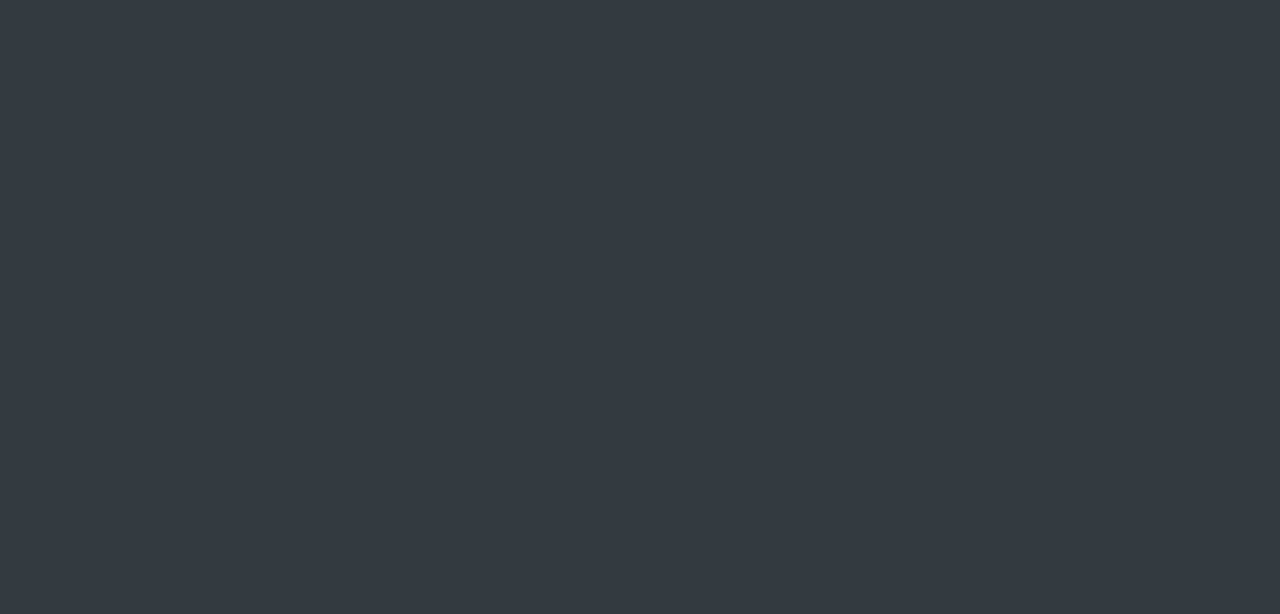
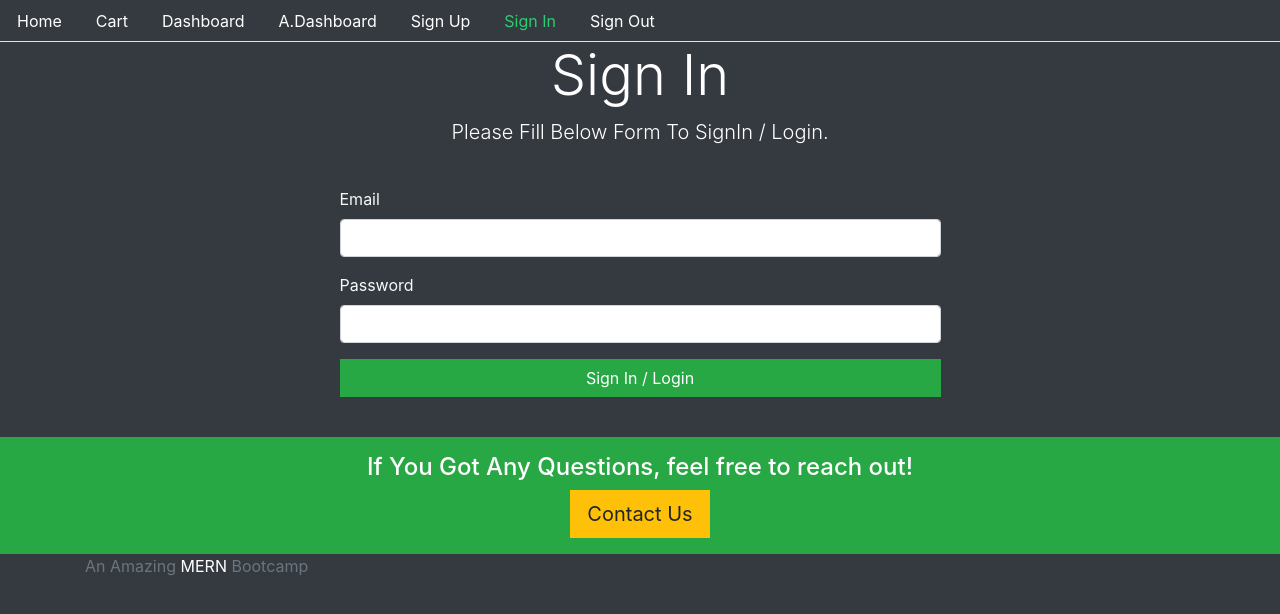
Before and after one commit to Rajan110/MERN-LCO-Frontend, a React (Create React App) app: page /signin in a window 1280 px wide. Shown: the top 614 px of the page. Built offline with nearby package versions, Linux system fonts and the light colour scheme.

Commit message:
Added Navbar & Other View

```diff
--- a/src/Routes.js
+++ b/src/Routes.js
@@ -1,12 +1,16 @@
 import React from "react";
 import { Switch, Route, BrowserRouter as Router } from "react-router-dom";
 import Home from "./core/Home";
+import Signup from "./user/Signup";
+import Signin from "./user/Signin";
 
 const Routes = () => {
   return (
     <Router>
       <Switch>
         <Route path="/" exact component={Home}></Route>
+        <Route path="/signup" exact component={Signup}></Route>
+        <Route path="/signin" exact component={Signin}></Route>
       </Switch>
     </Router>
   );
--- a/src/core/Base.js
+++ b/src/core/Base.js
@@ -1,4 +1,5 @@
-import React from "react";
+import React from 'react';
+import Navbar from './Navbar';
 
 const Base = ({
   title = "My Title",
@@ -8,6 +9,7 @@
 }) => {
   return (
     <div>
+      <Navbar />
       <div className="container-fluid">
         <div className="jombotron bg-dark text-white text-center">
           <h2 className="display-4">{title}</h2>
--- a/src/core/Home.js
+++ b/src/core/Home.js
@@ -6,7 +6,7 @@
 const Home = () => {
   console.log("API IS : ", API);
   return (
-    <Base title="Home Page">
+    <Base title="Home Page" description="Welcome, to the store!!">
       <div className="row">
         <div className="col-4">
           <button className="btn btn-success">TEST</button>
--- /dev/null
+++ b/src/core/Navbar.js
@@ -0,0 +1,80 @@
+import React from "react";
+import { Link, withRouter } from "react-router-dom";
+
+const currentTab = (history, path) => {
+  if (history.location.pathname === path) {
+    return { color: "#2ecc72" };
+  } else {
+    return { color: "#FFFFFF" };
+  }
+};
+
+const Navbar = ({ history }) => {
+  return (
+    <div>
+      <ul className="nav nav-tabs bg-dark">
+        <li className="nav-item">
+          <Link style={currentTab(history, "/")} className="nav-link" to="/">
+            Home
+          </Link>
+        </li>
+        <li className="nav-item">
+          <Link
+            style={currentTab(history, "/cart")}
+            className="nav-link"
+            to="/cart"
+          >
+            Cart
+          </Link>
+        </li>
+        <li className="nav-item">
+          <Link
+            style={currentTab(history, "/user/dashboard")}
+            className="nav-link"
+            to="/user/dashboard"
+          >
+            Dashboard
+          </Link>
+        </li>
+        <li className="nav-item">
+          <Link
+            style={currentTab(history, "/admin/dashboard")}
+            className="nav-link"
+            to="/admin/dashboard"
+          >
+            A.Dashboard
+          </Link>
+        </li>
+        <li className="nav-item">
+          <Link
+            style={currentTab(history, "/signup")}
+            className="nav-link"
+            to="/signup"
+          >
+            Sign Up
+          </Link>
+        </li>
+        <li className="nav-item">
+          <Link
+            style={currentTab(history, "/signin")}
+            className="nav-link"
+            to="/signin"
+          >
+            Sign In
+          </Link>
+        </li>
+        <li className="nav-item">
+          <Link
+            style={currentTab(history, "/signout")}
+            className="nav-link"
+            to="/signout"
+          >
+            Sign Out
+          </Link>
+        </li>
+      </ul>
+    </div>
+  );
+};
+
+export default withRouter(Navbar);
--- a/src/user/Signin.js
+++ b/src/user/Signin.js
@@ -0,0 +1,38 @@
+import React, { useState } from "react";
+import Base from "../core/Base";
+import { Link } from "react-router-dom";
+
+const Signin = () => {
+  const signInForm = () => {
+    return (
+      <div className="row">
+        <div className="col-md-6 offset-sm-3 text-left">
+          <form action="">
+            <div className="form-group">
+              <label className="text-light">Email</label>
+              <input className="form-control" type="email"></input>
+            </div>
+            <div className="form-group">
+              <label className="text-light">Password</label>
+              <input className="form-control" type="password"></input>
+            </div>
+            <button className="btn btn-success btn-block">
+              Sign In / Login
+            </button>
+          </form>
+        </div>
+      </div>
+    );
+  };
+
+  return (
+    <Base
+      title="Sign In"
+      description="Please Fill Below Form To SignIn / Login."
+    >
+      {signInForm()}
+    </Base>
+  );
+};
+
+export default Signin;
--- a/src/user/Signup.js
+++ b/src/user/Signup.js
@@ -0,0 +1,42 @@
+import React, { useState } from "react";
+import Base from "../core/Base";
+import { Link } from "react-router-dom";
+
+const Signup = () => {
+  const signUpForm = () => {
+    return (
+      <div className="row">
+        <div className="col-md-6 offset-sm-3 text-left">
+          <form action="">
+            <div className="form-group">
+              <label className="text-light">Name</label>
+              <input className="form-control" type="text"></input>
+            </div>
+            <div className="form-group">
+              <label className="text-light">Email</label>
+              <input className="form-control" type="email"></input>
+            </div>
+            <div className="form-group">
+              <label className="text-light">Password</label>
+              <input className="form-control" type="password"></input>
+            </div>
+            <button className="btn btn-success btn-block">
+              Submit
+            </button>
+          </form>
+        </div>
+      </div>
+    );
+  };
+
+  return (
+    <Base
+      title="Sign Up"
+      description="Please Fill Below Form To SignUp / Register."
+    >
+      {signUpForm()}
+    </Base>
+  );
+};
+
+export default Signup;
```
Also changed, not shown: 1 other file (tests, documents, lock files or other folders).
